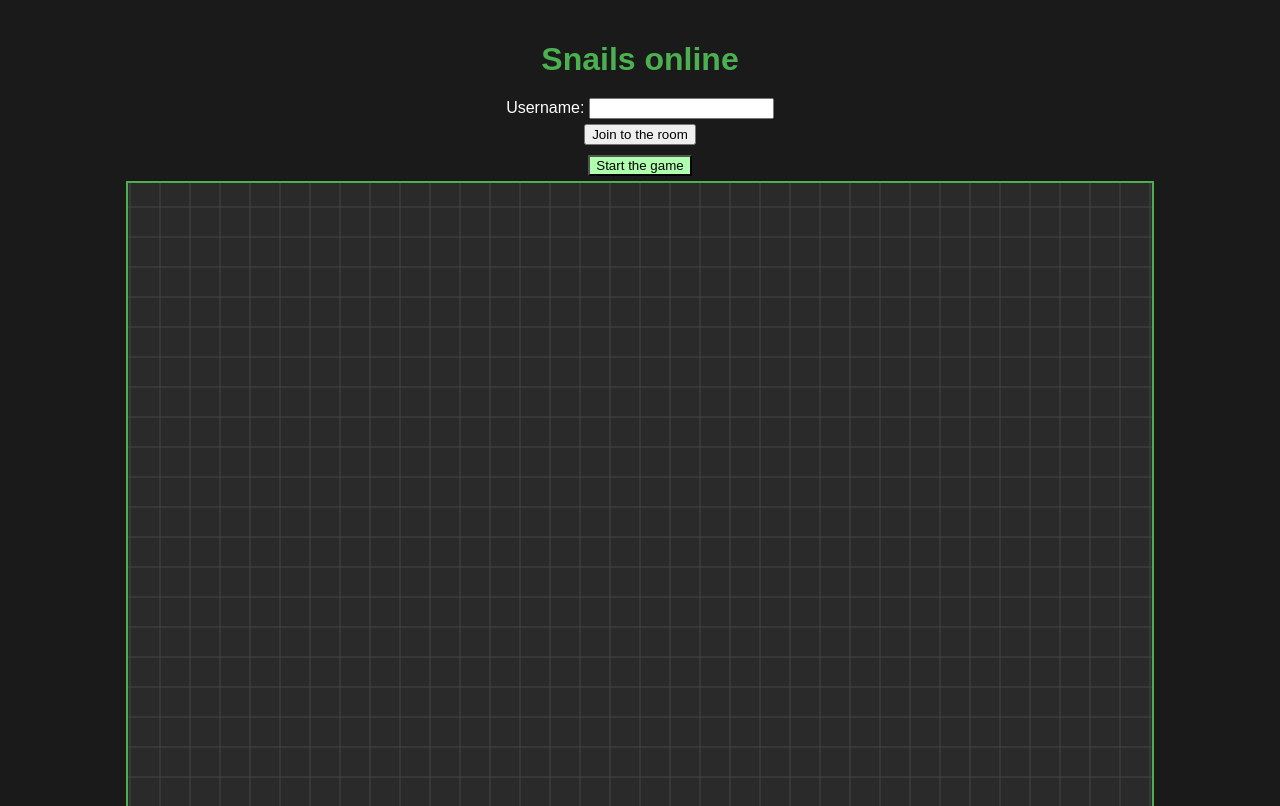
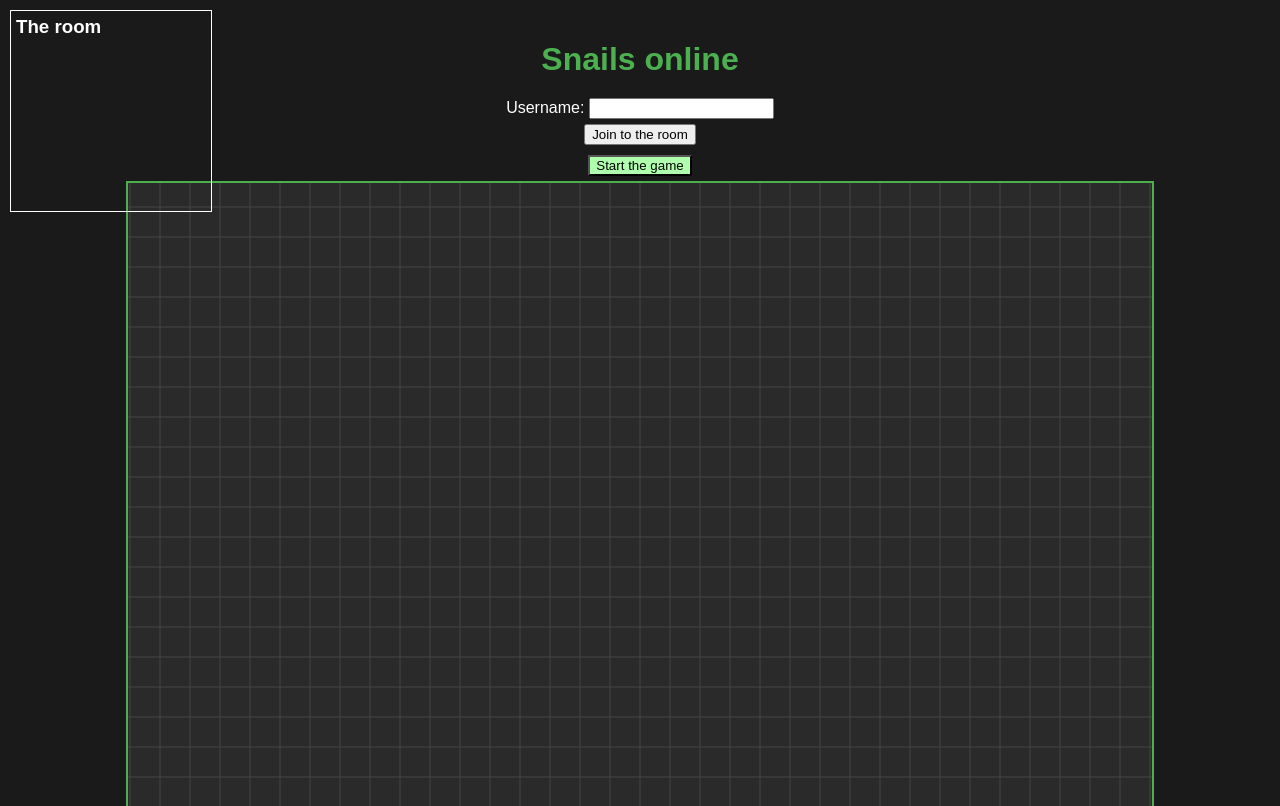
Before and after one commit to neu5/snails-online, a website built with Vite: page packages/client/index.html in a window 1280 px wide. Shown: the top 806 px of the page. Built offline with nearby package versions, Linux system fonts and the light colour scheme; files whose address does not match are found by name.

Commit message:
Add players room HTML element

```diff
--- a/packages/client/client.js
+++ b/packages/client/client.js
@@ -19,6 +19,7 @@ class GameClient {
     this.stopGameButton = document.getElementById("stop-game");
     this.startGameError = document.getElementById("start-game-error");
     this.status = document.getElementById("status");
+    this.players = document.getElementById("players");
 
     // Debug flag to run local physics
     const params = new URLSearchParams(window.location.search);
--- a/packages/client/index.html
+++ b/packages/client/index.html
@@ -56,6 +56,17 @@
         min-width: 300px;
         text-align: center;
       }
+      .room {
+        width: 200px;
+        height: 200px;
+        position: fixed;
+        left: 10px;
+        top: 10px;
+        border: 1px solid;
+      }
+      .room h3 {
+        margin: 5px;
+      }
 
       .connected {
         color: #4caf50;
@@ -81,6 +92,10 @@
     </label>
     <canvas id="gameCanvas" width="1024" height="768"></canvas>
     <div id="status" class="disconnected">Connecting to server...</div>
+    <aside class="room">
+      <h3>The room</h3>
+      <ul id="players"></ul>
+    </aside>
 
     <script type="module" src="client.js"></script>
   </body>
--- a/packages/server/server.js
+++ b/packages/server/server.js
@@ -78,6 +78,7 @@ io.on("connection", (socket) => {
     });
 
     socket.join("the game room");
+    io.to("the game room").emit("players joined");
   });
 
   socket.on("client:start-game", () => {
```
